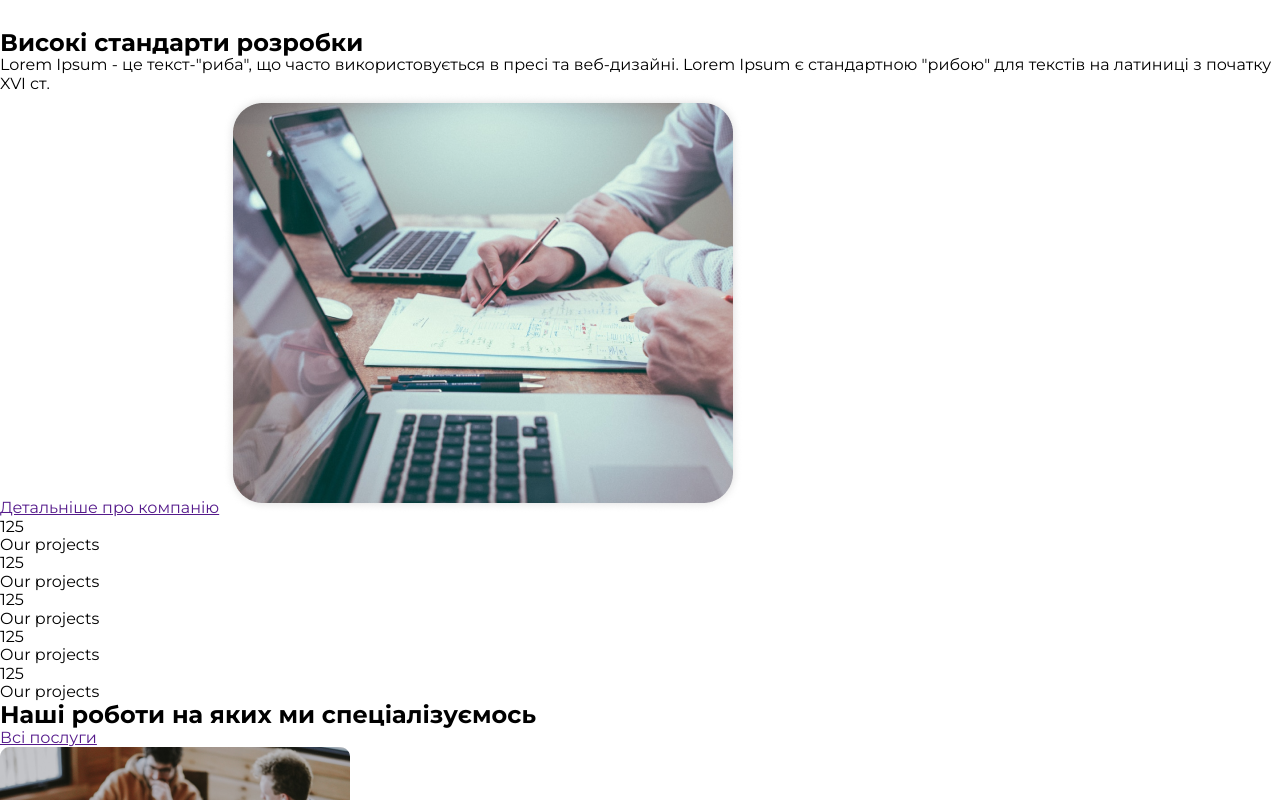
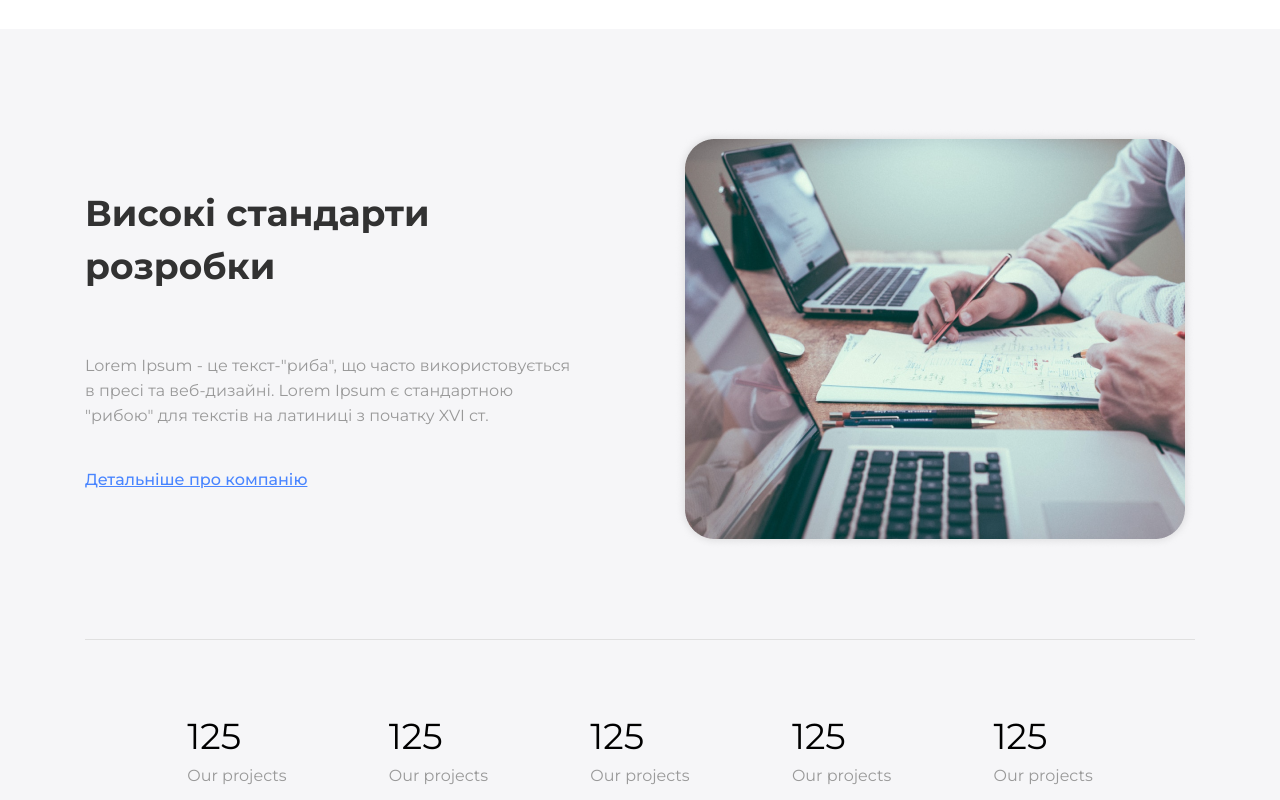
Before and after one commit to riko1212/blended-56, a plain HTML site: page index.html in a window 1280 px wide. Shown: the part 1520-2320 px from the top of the page. Drawn offline with nearby package versions, Linux system fonts and the light colour scheme.

Commit message:
add projects section

```diff
--- a/css/styles.css
+++ b/css/styles.css
@@ -37,7 +37,10 @@ ol {
 }
 
 body {
-  font-family: 'Montserrat', sans-serif;
+  font-family: "Montserrat", sans-serif;
+}
+img {
+  display: block;
 }
 
 .list {
@@ -131,7 +134,7 @@ body {
 }
 .mobile-title {
   max-width: 739px;
-  font-family: 'Montserrat';
+  font-family: "Montserrat";
   font-style: normal;
   font-weight: 700;
   font-size: 36px;
@@ -192,3 +195,68 @@ body {
 
   background-color: #4985ff;
 }
+
+/* -----------------------------------OUR PROJECTS----------------------------------------- */
+
+.our-projects {
+  padding-top: 100px;
+  padding-bottom: 70px;
+
+  background-color: #f6f6f8;
+}
+
+.contant-container {
+  display: flex;
+  justify-content: space-between;
+  align-items: center;
+  border-bottom: 1px solid #e0e0e0;
+  padding-bottom: 90px;
+}
+
+.cont-text-container {
+  max-width: 498px;
+}
+
+.projects-title {
+  font-weight: 700;
+  font-size: 36px;
+  line-height: calc(53 / 36);
+  color: var(--second-title-color);
+
+  margin-bottom: 60px;
+}
+
+.projects-text {
+  font-weight: 400;
+  font-size: 16px;
+  line-height: calc(25 / 16);
+  color: var(--second-text-color);
+
+  margin-bottom: 42px;
+}
+
+.projects-link {
+  font-weight: 500;
+  font-size: 16px;
+  line-height: calc(20 / 16);
+  color: var(--acent-color);
+}
+
+.projects-list {
+  display: flex;
+  justify-content: space-evenly;
+
+  margin-top: 70px;
+}
+
+.projects-number {
+  font-size: 36px;
+  line-height: calc(53 / 36);
+  color: #000000;
+}
+
+.number-text {
+  font-size: 16px;
+  line-height: calc(25 / 16);
+  color: var(--second-text-color);
+}
--- a/index.html
+++ b/index.html
@@ -91,37 +91,43 @@
         </div>
       </section>
 
-      <section>
-        <h2>Високі стандарти розробки</h2>
-        <p>
-          Lorem Ipsum - це текст-"риба", що часто використовується в пресі та
-          веб-дизайні. Lorem Ipsum є стандартною "рибою" для текстів на латиниці
-          з початку XVI ст.
+      <section class="our-projects">
+        <div class="container">
+          <div class="contant-container">
+            <div class="cont-text-container">
+              <h2 class="projects-title">Високі стандарти розробки</h2>
+              <p class="projects-text">
+                Lorem Ipsum - це текст-"риба", що часто використовується в пресі
+                та веб-дизайні. Lorem Ipsum є стандартною "рибою" для текстів на
+                латиниці з початку XVI ст.
               </p>
-        <a href="">Детальніше про компанію</a>
-        <img src="./img/img1.png" alt="Робоче місце" />
-        <ul>
-          <li>
-            <span>125</span>
-            <p>Our projects</p>
+              <a class="projects-link" href="">Детальніше про компанію</a>
+            </div>
+            <img class="projects-img" src="./img/img1.png" alt="Робоче місце" />
+          </div>
+          <ul class="projects-list list">
+            <li class="projects-item">
+              <span class="projects-number">125</span>
+              <p class="number-text">Our projects</p>
             </li>
-          <li>
-            <span>125</span>
-            <p>Our projects</p>
+            <li class="projects-item">
+              <span class="projects-number">125</span>
+              <p class="number-text">Our projects</p>
             </li>
-          <li>
-            <span>125</span>
-            <p>Our projects</p>
+            <li class="projects-item">
+              <span class="projects-number">125</span>
+              <p class="number-text">Our projects</p>
             </li>
-          <li>
-            <span>125</span>
-            <p>Our projects</p>
+            <li class="projects-item">
+              <span class="projects-number">125</span>
+              <p class="number-text">Our projects</p>
             </li>
-          <li>
-            <span>125</span>
-            <p>Our projects</p>
+            <li class="projects-item">
+              <span class="projects-number">125</span>
+              <p class="number-text">Our projects</p>
             </li>
           </ul>
+        </div>
       </section>
       <section>
         <h2>Наші роботи на яких ми спеціалізуємось</h2>
```
Lines whose indentation alone changed are shown as unchanged.
